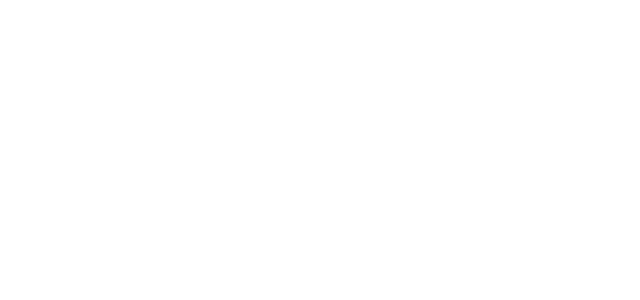
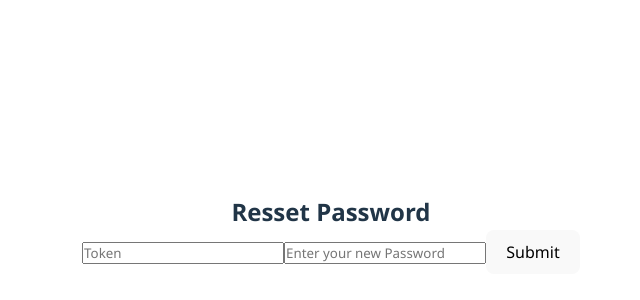
Before and after one commit to ShivaGitDeve/auth-api-nodejs, a React (Vite) app in the folder Auth-frontEnd/vite-project/: page /reset-password in a window 1280 px wide. Before the commit this address had no page. Shown: the part 166-466 px from the top of the page, without its empty margins (309-949 px from the left). Built offline with nearby package versions, Linux system fonts and the light colour scheme.

Commit message:
some new changes we add in app.jsx file

```diff
--- a/Auth-frontEnd/vite-project/src/App.jsx
+++ b/Auth-frontEnd/vite-project/src/App.jsx
@@ -2,6 +2,8 @@
 import Login from "./pages/login/Login";
 import ProtectedRoute from "./auth/Protected-route";
 import Dashboard from "./pages/dashboard/Dashboard";
+import ForgotPassword from "./pages/Password/Forgot-Password";
+import ResetPassword from "./pages/Password/Reset-Password";
 import "./App.css";
 
 function App() {
@@ -9,6 +11,8 @@
     <BrowserRouter>
       <Routes>
         <Route path="/login" element={<Login />} />
+        <Route path="/forgot-password" element={<ForgotPassword />} />
+        <Route path="/reset-password" element={<ResetPassword />} />
 
         <Route
           path="/dashboard"
@@ -18,7 +22,6 @@
             </ProtectedRoute>
           }
         />
-
       </Routes>
     </BrowserRouter>
   );
```
